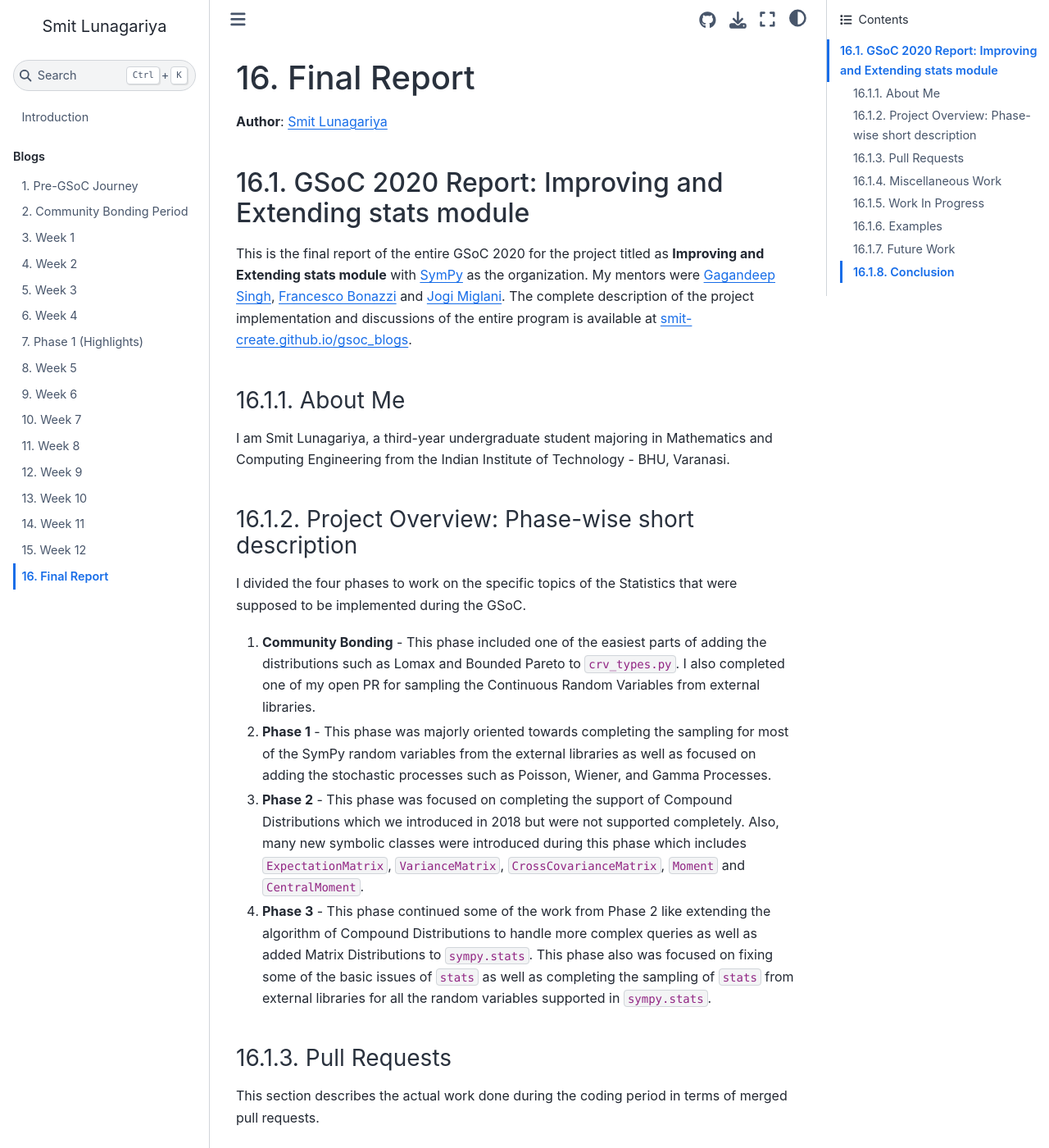
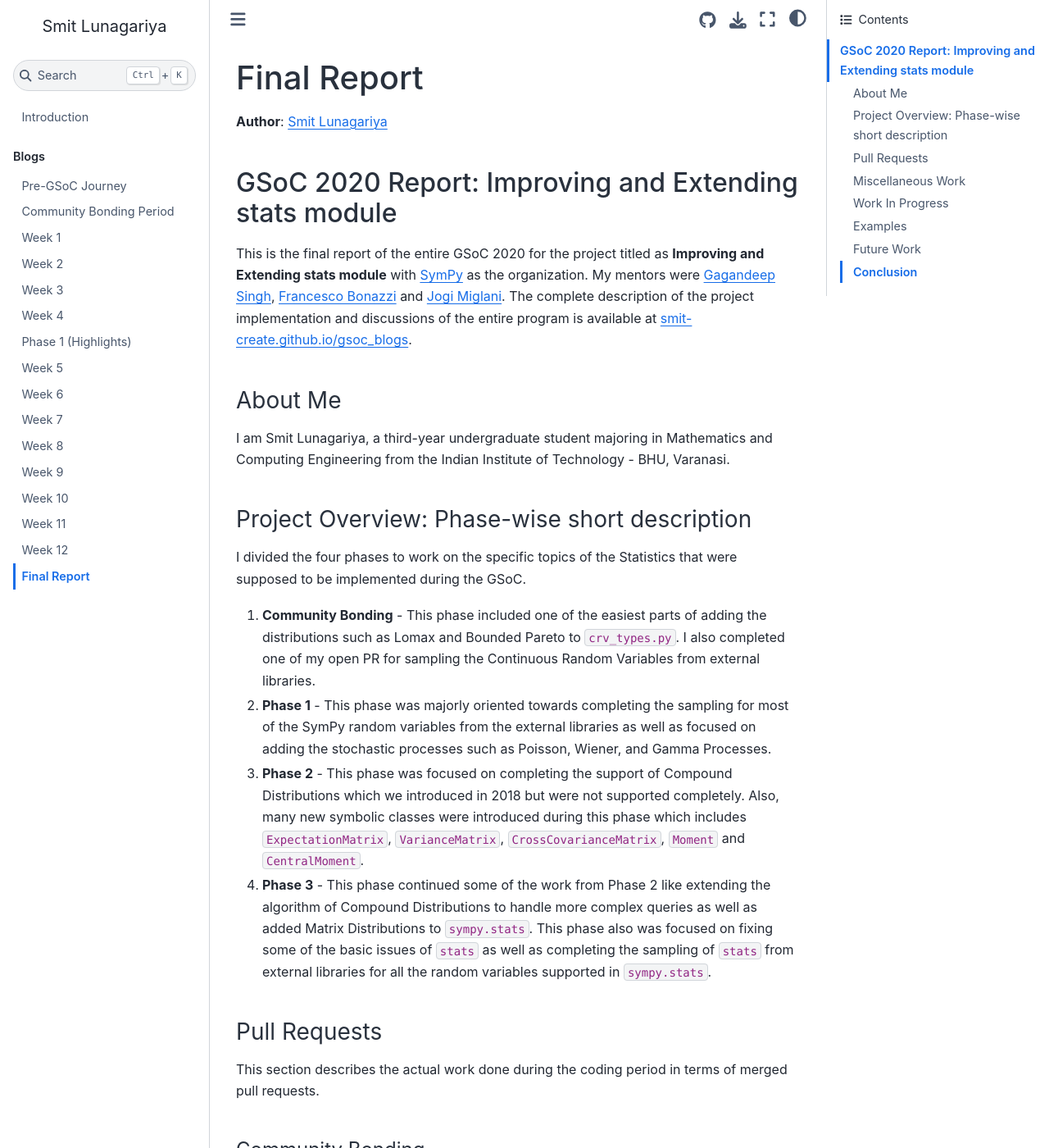
Before and after one commit to Smit-create/gsoc_blogs, a Jupyter Book: the page built from docs/final_report.md, in a window 1280 px wide and 1400 px high. Shown: the whole window at 82% size. Built offline with Jupyter Book 1.0.4 settings and Sphinx 7.4.7 and the Sphinx Book theme 1.1.4, drawn with Linux system fonts in a browser that asks for light colours; part of the change alters nothing that is shown; some of the changed text lies outside the part shown.

```diff
--- a/docs/_toc.yml
+++ b/docs/_toc.yml
@@ -2,7 +2,7 @@ format: jb-book
 root: intro
 parts:
 - caption: Blogs
-  numbered: true
+  numbered: false
   # maxdepth: 1
   chapters:
   - file: pre_gsoc.md
```
